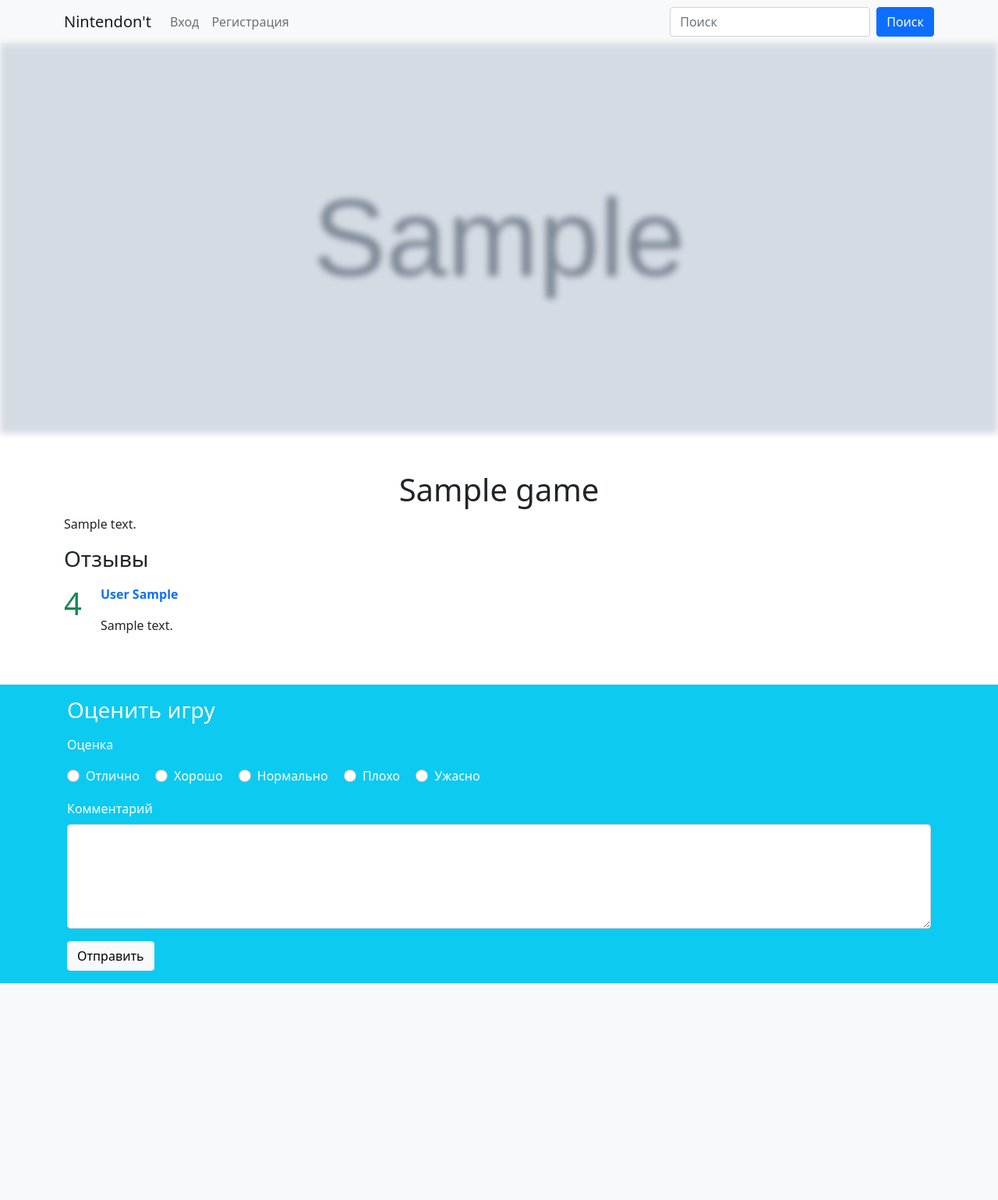
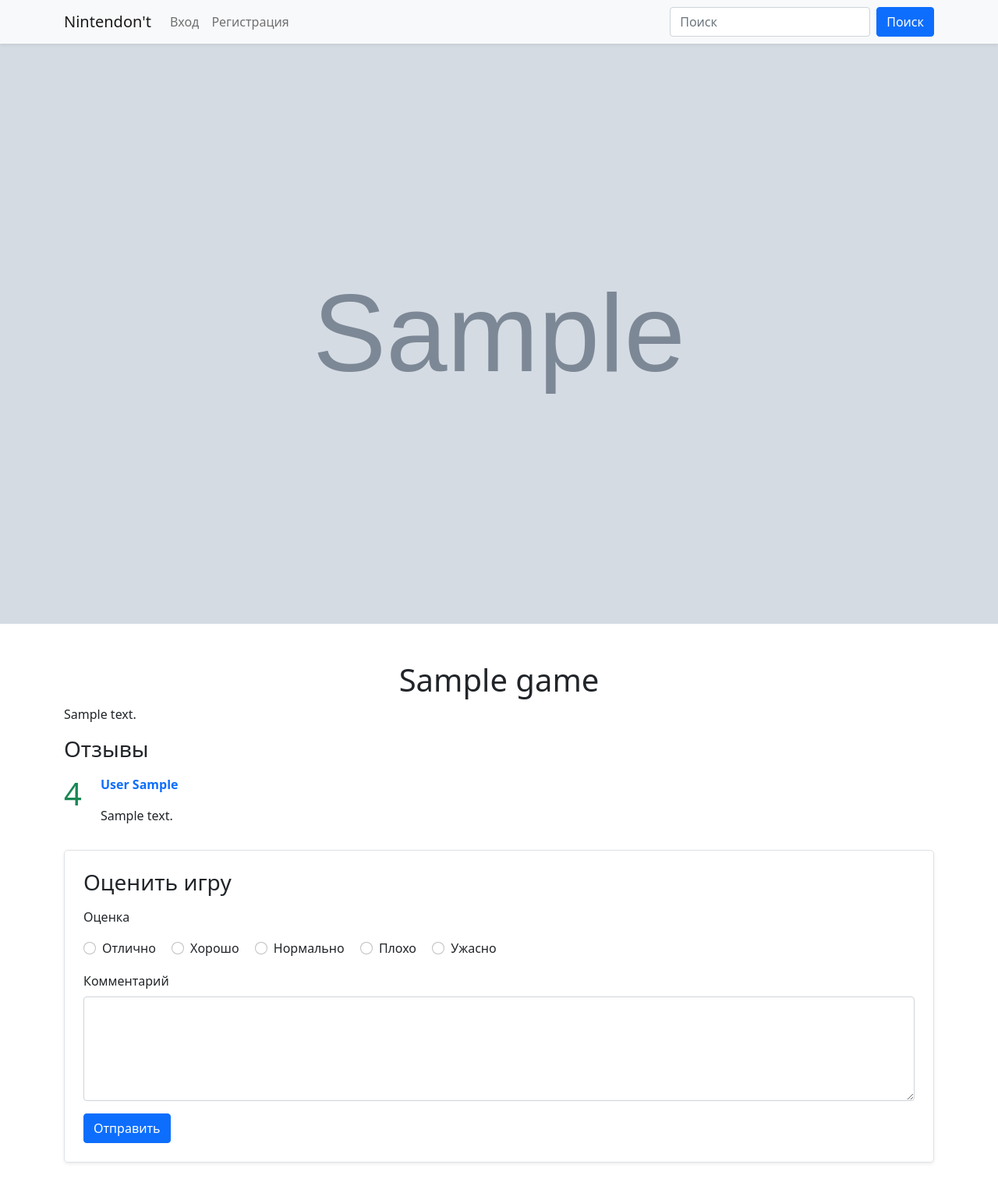
Before and after one commit to BakasaRus/AIP-Games, a Flask app: page /games/1 in a window 1280 px wide. Shown: the whole page at 78% size. Before the commit the page ends 1261 px from the top, so only its background shows below. Run offline with Flask 2, Linux system fonts and the light colour scheme; tables that the repository leaves empty hold one stand-in row (values such as "Sample post"); grey boxes marked "Sample" are stand-in pictures.

Commit message:
Redesign game page

```diff
--- a/static/styles.css
+++ b/static/styles.css
@@ -1,8 +1,5 @@
 #cover {
     background-size: cover;
     background-position: center;
-    width: 100vw;
-    height: 500px;
-    filter: blur(4px);
-    -webkit-filter: blur(4px);
+    height: calc(100vh - 56px);
 }
--- a/templates/game.html
+++ b/templates/game.html
@@ -11,9 +11,7 @@
     <div class="container my-5">
         <h1 class="text-center">{{ game.title }}</h1>
         <article>
-            <p>
-                {{ game.desc }}
-            </p>
+            <p>{{ game.desc }}</p>
         </article>
         <h3 class="mb-3">Отзывы</h3>
         {% for review in game.reviews %}
@@ -29,10 +27,7 @@
             </div>
         </div>
         {% endfor %}
-    </div>
-    <div class="container-fluid bg-info text-white">
-        <div class="container p-3">
-            <form action="{{ url_for('create_review', game_id=game.id) }}" method="POST">
+        <form action="{{ url_for('create_review', game_id=game.id) }}" method="POST" class="mt-3 p-4 rounded-3 border shadow-sm">
             {{ form.csrf_token }}
             <h3 class="mb-3">Оценить игру</h3>
             <div class="mb-3">
@@ -48,8 +43,7 @@
                 <label for="comment" class="form-label">{{ form.body.label }}</label>
                 {{ form.body(class_='form-control', rows=5) }}
             </div>
-                <button type="submit" class="btn btn-light">Отправить</button>
+            <button type="submit" class="btn btn-primary">Отправить</button>
         </form>
     </div>
-    </div>
 {% endblock %}
```
Lines whose indentation alone changed are shown as unchanged.
